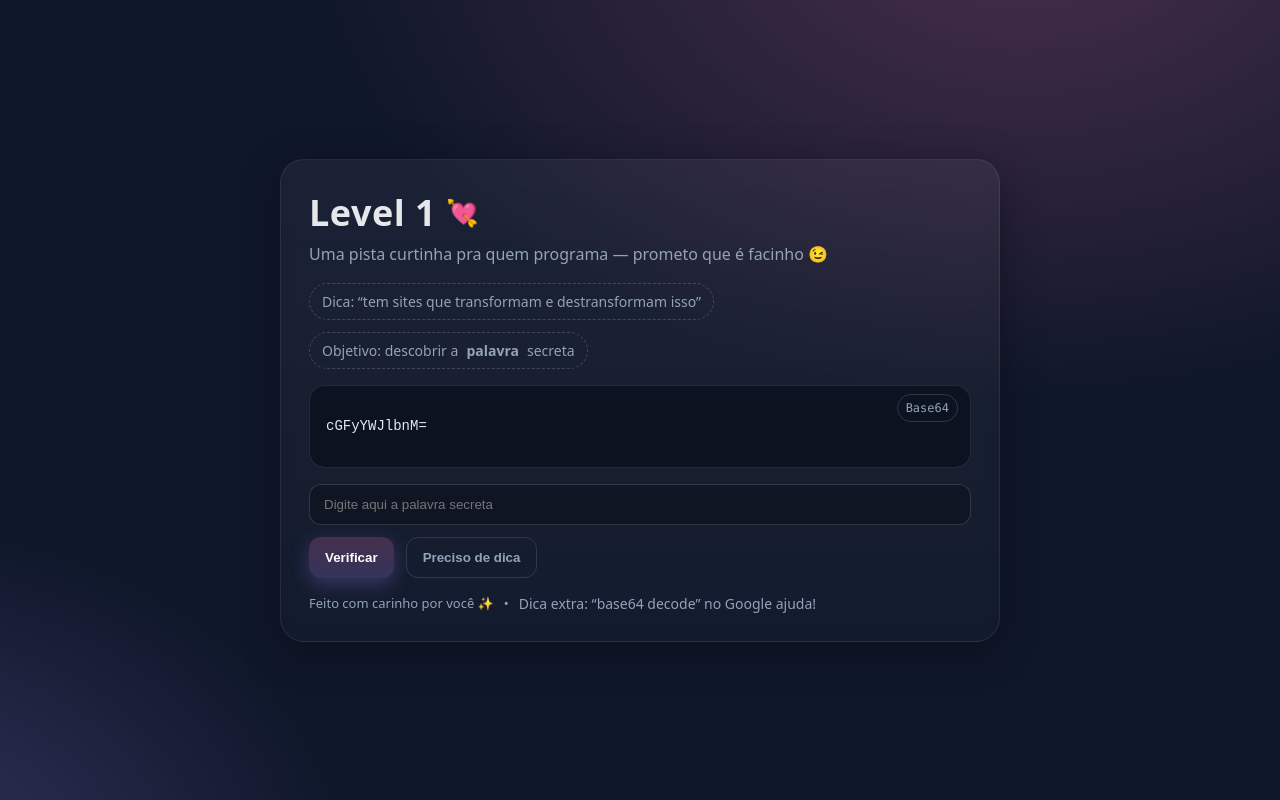
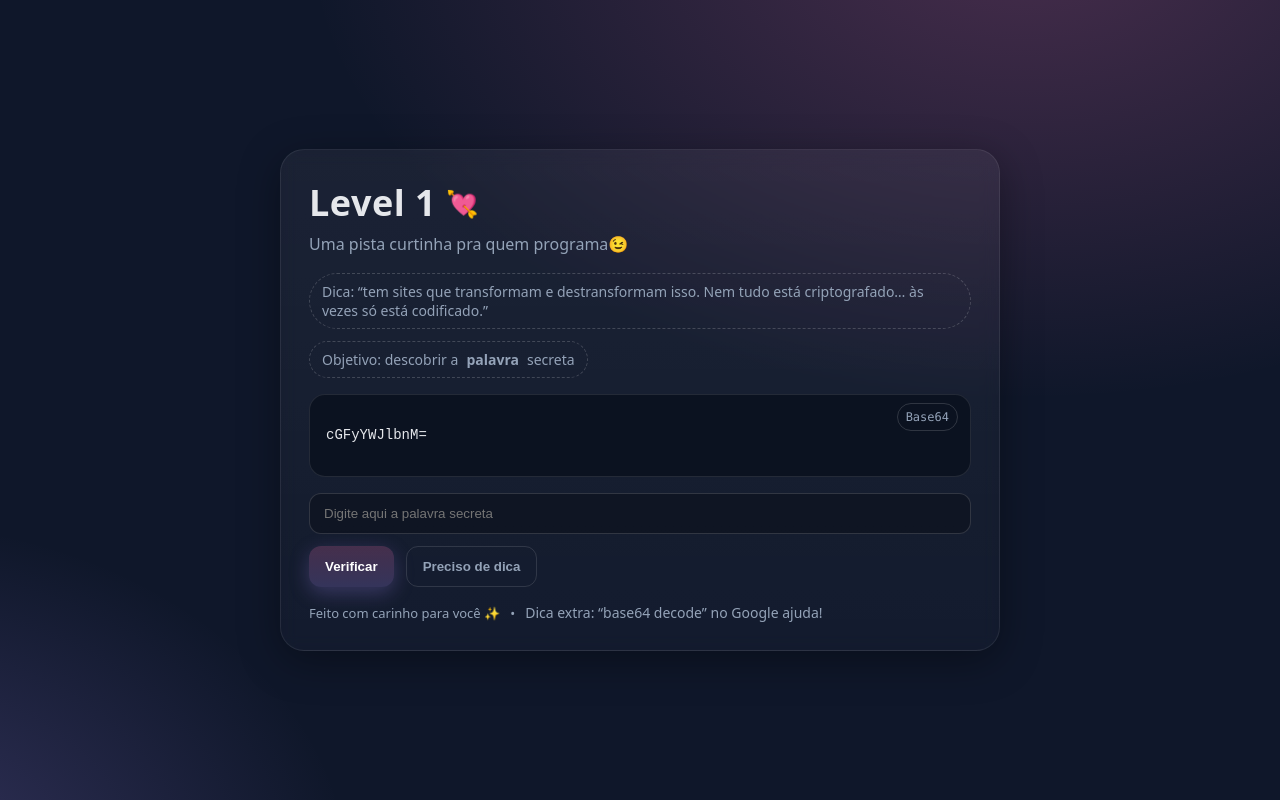
Before and after one commit to beatrizpm21/Desafio---C-digo-Amor, a plain HTML site: page index.html in a window 1280 px wide. Drawn offline with Linux system fonts and the light colour scheme.

Commit message:
Update index.html

```diff
--- a/index.html
+++ b/index.html
@@ -3,7 +3,7 @@
 <head>
   <meta charset="utf-8" />
   <meta name="viewport" content="width=device-width, initial-scale=1" />
-  <title>Level 1 — ❤️ Nosso Ano 1</title>
+  <title>Level 1 — ❤️ Seus 17</title>
   <meta name="theme-color" content="#0f172a" />
 
 <style>
@@ -93,10 +93,10 @@
 <body>
   <main class="card">
     <h1 class="title">Level 1 <span style="font-size: 26px;">💘</span></h1>
-    <p class="subtitle">Uma pista curtinha pra quem programa — prometo que é facinho 😉</p>
+    <p class="subtitle">Uma pista curtinha pra quem programa😉</p>
 
     <div class="row" style="margin-bottom: 16px;">
-      <span class="chip">Dica: “tem sites que transformam e destransformam isso”</span>
+      <span class="chip">Dica: “tem sites que transformam e destransformam isso. Nem tudo está criptografado… às vezes só está codificado.”</span>
       <span class="chip">Objetivo: descobrir a <strong>palavra</strong> secreta</span>
     </div>
 
@@ -123,7 +123,7 @@
     </div>
 
     <div class="footer">
-      <span>Feito com carinho por você ✨</span>
+      <span>Feito com carinho para você ✨</span>
       <span>•</span>
       <span class="note">Dica extra: “base64 decode” no Google ajuda!</span>
     </div>
```
